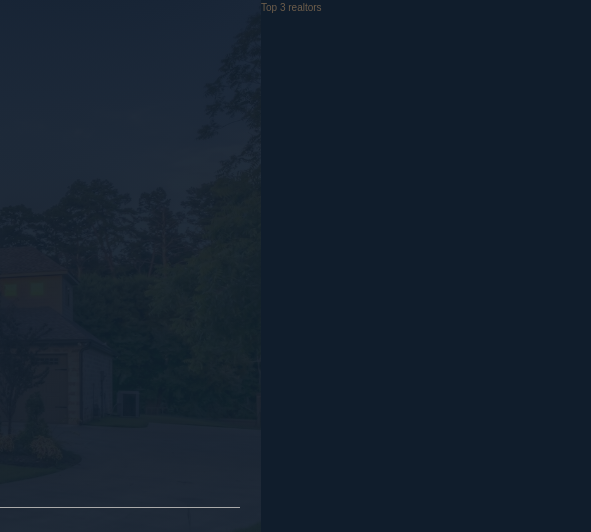
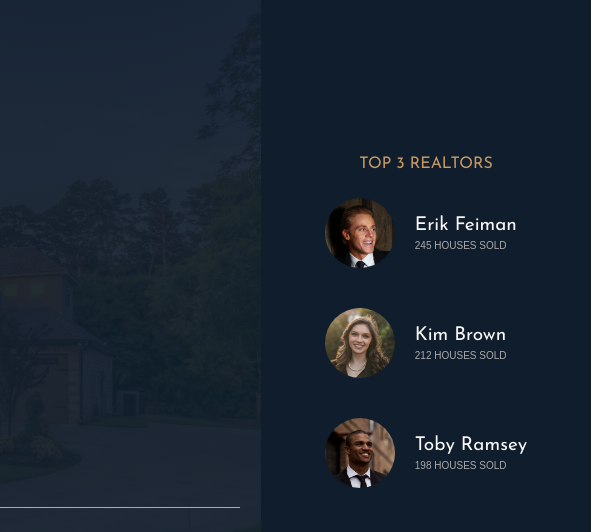
Before and after one commit to Sumally007/Nexter, a website: page index.html in a window 1280 px wide. Shown: the top 532 px of the page, 689-1280 px from the left. Drawn offline with Linux system fonts and the light colour scheme.

Commit message:
Building the Realtors Section

```diff
--- a/index.html
+++ b/index.html
@@ -38,8 +38,28 @@
       </div>
     </header>
 
-    <div class="realtors">Top 3 realtors</div>
+    <div class="realtors">
+      <h3 class="heading-3">Top 3 Realtors</h3>
+      <div class="realtors__list">
+        <img src="img/realtor-1.jpeg" alt="Realtor 1" class="realtors__img" />
+        <div class="realtors__details">
+          <h4 class="heading-4 heading-4--light">Erik Feiman</h4>
+          <p class="realtors__sold">245 houses sold</p>
+        </div>
 
+        <img src="img/realtor-2.jpeg" alt="Realtor 2" class="realtors__img" />
+        <div class="realtors__details">
+          <h4 class="heading-4 heading-4--light">Kim Brown</h4>
+          <p class="realtors__sold">212 houses sold</p>
+        </div>
+
+        <img src="img/realtor-3.jpeg" alt="Realtor 3" class="realtors__img" />
+        <div class="realtors__details">
+          <h4 class="heading-4 heading-4--light">Toby Ramsey</h4>
+          <p class="realtors__sold">198 houses sold</p>
+        </div>
+      </div>
+    </div>
     <section class="features">
       <div class="feature">
         <svg class="feature__icon">
--- a/sass/_realtors.scss
+++ b/sass/_realtors.scss
@@ -1,4 +1,31 @@
 .realtors{
     background-color: $color-secondary;
     grid-column: col-start 7 / full-end;
+    padding: 3rem;
+
+    display: grid;
+    align-content: center;
+    justify-content: center;
+    justify-items: center;
+    grid-row-gap: 2rem;
+
+    &__list{
+        display: grid;
+        grid-template-columns: min-content max-content;
+        grid-column-gap: 2rem;
+        grid-row-gap: 5vh;
+        align-items: center;
+    }
+
+    &__img{
+        width: 7rem;
+        border-radius: 50%;
+        display: block;
+    }
+
+    &__sold{
+        text-transform: uppercase;
+        color: $color-grey-light-2;
+        margin-top: -3px;
+    }
 }
```
Also changed, not shown: css/style.css, 1 other file.
